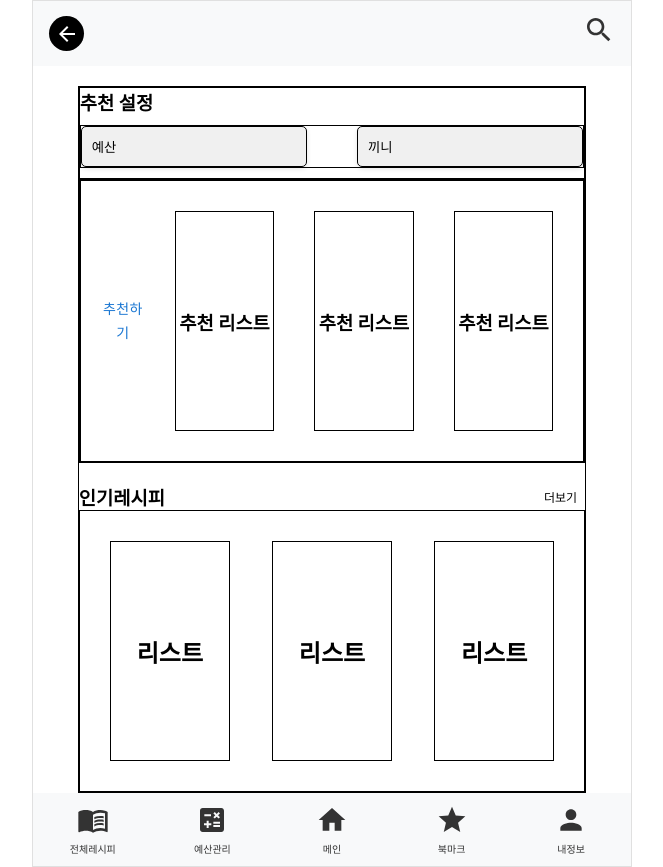
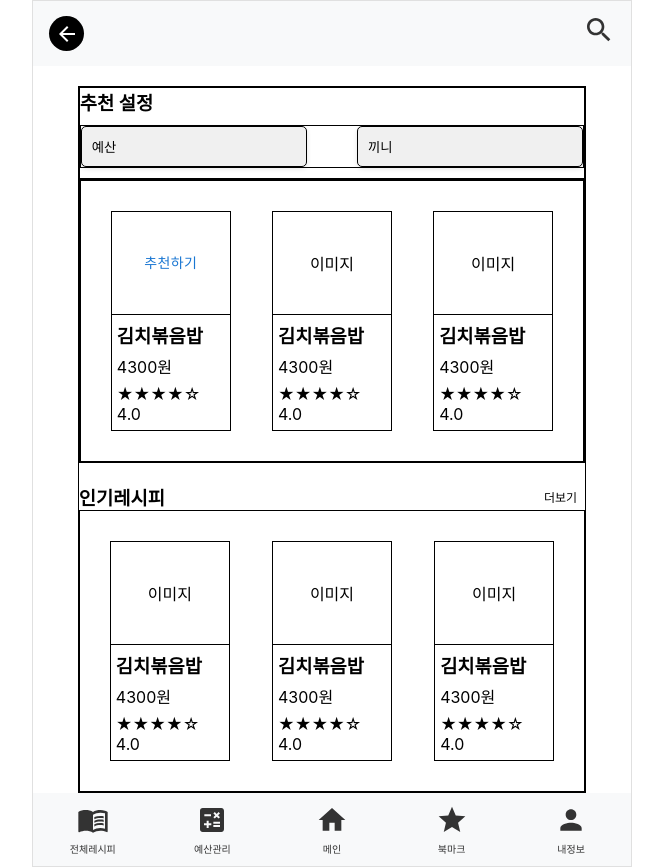
Before and after one commit to devRonPark/costcook-frontend, a React (Create React App) app: page /home in a window 1280 px wide. Shown: the whole page, without its empty margins (308-971 px from the left). Built offline with nearby package versions, Linux system fonts and the light colour scheme.

Commit message:
Feat : 메인 페이지 스타일링

```diff
--- a/src/pages/HomePage.jsx
+++ b/src/pages/HomePage.jsx
@@ -2,12 +2,10 @@ import React, { useState } from 'react';
 import styled from 'styled-components';
 import { Button } from '@mui/material';
 import { Link } from 'react-router-dom';
-import RoundedButton from '../components/common/Button/RoundedButton';
-import RoundedButtonHalfWidth from '../components/common/Button/RoundedButtonHalfWidth';
 import Layout from '../components/layout/Layout';
 
 const HomePage = () => {
-  const [isModalOpen, setIsModalOpen] = useState(false); // 모달 상태
+  const [isModalOpen, setIsModalOpen] = useState(false);
 
   const openModal = () => setIsModalOpen(true);
   const closeModal = () => setIsModalOpen(false);
@@ -22,40 +20,69 @@ const HomePage = () => {
         </MoneyContainerWrapper>
       </SettingContainer>
       <RecommendContainer>
-        <RecommendListContainer>
-          {/* 추천을 받기 전에는 버튼으로 출력되게 구현 */}
-          <Link to="../Recommend">
-            <Button>추천하기</Button>
-          </Link>
+        <ListContainer>
+          <List>
+            <ReceiptImage>
+              <Link to="../Recommend">
+                <Button>추천하기</Button>
+              </Link>
+            </ReceiptImage>
+            <TextBox>
+              <TitleText>김치볶음밥</TitleText>
+              <PriceText>4300원</PriceText>
+              <StarText>★★★★☆ 4.0</StarText>
+            </TextBox>
+          </List>
 
-          {/* 추천을 받은 후에는 리스트가 출력되게 구현 */}
-          <RecommendList>
-            <h3>추천 리스트</h3>
-          </RecommendList>
-          <RecommendList>
-            <h3>추천 리스트</h3>
-          </RecommendList>
-          <RecommendList>
-            <h3>추천 리스트</h3>
-          </RecommendList>
-        </RecommendListContainer>
+          <List>
+            <ReceiptImage>이미지</ReceiptImage>
+            <TextBox>
+              <TitleText>김치볶음밥</TitleText>
+              <PriceText>4300원</PriceText>
+              <StarText>★★★★☆ 4.0</StarText>
+            </TextBox>
+          </List>
+          <List>
+            <ReceiptImage>이미지</ReceiptImage>
+            <TextBox>
+              <TitleText>김치볶음밥</TitleText>
+              <PriceText>4300원</PriceText>
+              <StarText>★★★★☆ 4.0</StarText>
+            </TextBox>
+          </List>
+        </ListContainer>
       </RecommendContainer>
       <UpcommingReceiptContainer>
         <UpcommingReceiptHeader>
           <h3>인기레시피</h3>
           <RightText href="#">더보기</RightText>
         </UpcommingReceiptHeader>
-        <UpcommingReceiptListContainer>
-          <UpcommingReceiptList>
-            <h2>리스트</h2>
-          </UpcommingReceiptList>
-          <UpcommingReceiptList>
-            <h2>리스트</h2>
-          </UpcommingReceiptList>
-          <UpcommingReceiptList>
-            <h2>리스트</h2>
-          </UpcommingReceiptList>
-        </UpcommingReceiptListContainer>
+        <ListContainer>
+          <List>
+            <ReceiptImage>이미지</ReceiptImage>
+            <TextBox>
+              <TitleText>김치볶음밥</TitleText>
+              <PriceText>4300원</PriceText>
+              <StarText>★★★★☆ 4.0</StarText>
+            </TextBox>
+          </List>
+          <List>
+            <ReceiptImage>이미지</ReceiptImage>
+            <TextBox>
+              <TitleText>김치볶음밥</TitleText>
+              <PriceText>4300원</PriceText>
+              <StarText>★★★★☆ 4.0</StarText>
+            </TextBox>
+          </List>
+          <List>
+            <ReceiptImage>이미지</ReceiptImage>
+            <TextBox>
+              <TitleText>김치볶음밥</TitleText>
+              <PriceText>4300원</PriceText>
+              <StarText>★★★★☆ 4.0</StarText>
+            </TextBox>
+          </List>
+        </ListContainer>
       </UpcommingReceiptContainer>
     </Layout>
   );
@@ -65,8 +92,6 @@ export default HomePage;
 
 const SettingContainer = styled.div`
   width: 100%;
-  flex-direction: column;
-  justify-content: space-between;
   border: 1px black solid;
 `;
 
@@ -97,28 +122,9 @@ const RecommendContainer = styled.div`
   width: 100%;
   border: 1px solid black;
   text-align: center;
-  display: flex; // Flexbox를 사용
-  flex-direction: column; // 세로 방향으로 정렬
-  justify-content: center; // 세로 중앙 정렬
-`;
-const RecommendListContainer = styled.div`
-  padding: 10px;
-  width: 100%;
   display: flex;
-  justify-content: space-between;
-  align-items: center;
-  border: 1px solid black;
-`;
-
-const RecommendList = styled.div`
-  display: flex;
+  flex-direction: column;
   justify-content: center;
-  align-items: center;
-  margin: 20px;
-  border: 1px solid black;
-  height: 220px;
-  width: 120px;
-  column-gap: 5px;
 `;
 
 const UpcommingReceiptContainer = styled.div`
@@ -129,7 +135,14 @@ const UpcommingReceiptContainer = styled.div`
   align-items: flex-start;
 `;
 
-const UpcommingReceiptListContainer = styled.div`
+const UpcommingReceiptHeader = styled.div`
+  width: 100%;
+  display: flex;
+  justify-content: space-between;
+  align-items: center;
+`;
+
+const ListContainer = styled.div`
   padding: 10px;
   width: 100%;
   display: flex;
@@ -138,15 +151,14 @@ const UpcommingReceiptListContainer = styled.div`
   border: 1px solid black;
 `;
 
-const UpcommingReceiptList = styled.div`
+const List = styled.div`
   display: flex;
-  justify-content: center;
+  flex-direction: column;
   align-items: center;
   margin: 20px;
   border: 1px solid black;
   height: 220px;
   width: 120px;
-  column-gap: 5px;
 `;
 
 const RightText = styled.a`
@@ -155,9 +167,32 @@ const RightText = styled.a`
   text-align: right;
 `;
 
-const UpcommingReceiptHeader = styled.div`
-  width: 100%;
+const ReceiptImage = styled.div`
+  height: 120px;
+  width: 120px;
+  border-bottom: 1px black solid;
   display: flex;
-  justify-content: space-between;
   align-items: center;
+  justify-content: center;
 `;
+
+const TextBox = styled.div`
+  flex: 1;
+  display: flex;
+  flex-direction: column;
+  justify-content: center;
+  padding: 3px 5px;
+  text-align: left;
+`;
+
+const TitleText = styled.h3`
+  margin: 3px 0;
+`;
+
+const PriceText = styled.a`
+  margin: 3px 0;
+`;
+
+const StarText = styled.a`
+  margin: 3px 0;
+`;
```
